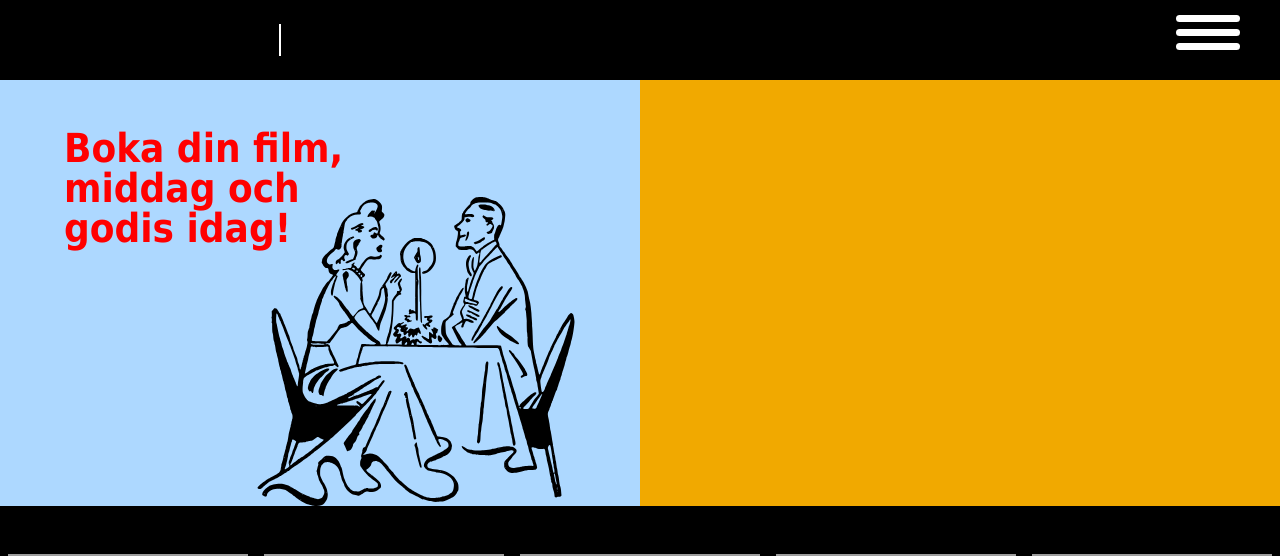
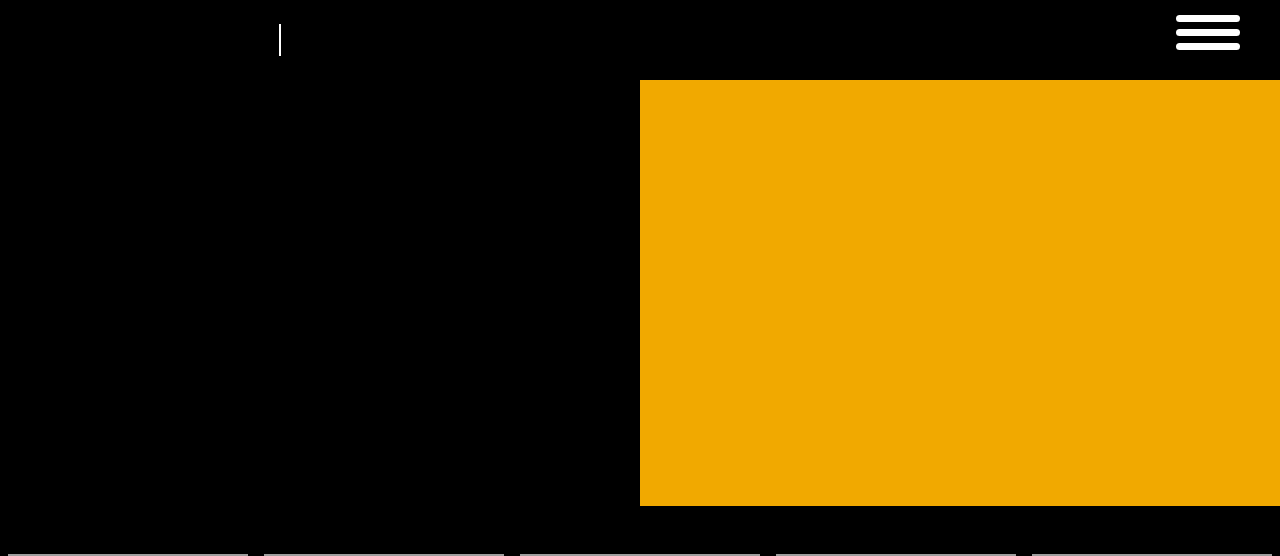
Before and after one commit to casparsylwan/movieDinner, an Angular app: page / in a window 1280 px wide. Both pictures are taken after a click on the picture 128 px from the left and 772 px from the top of the page. Shown: the top 556 px of the page. Built offline with nearby package versions, Linux system fonts and the light colour scheme; grey boxes are pictures that could not be loaded.

Commit message:
description added to front

```diff
--- a/src/app/components/parts/mainfront/mainfront.component.css
+++ b/src/app/components/parts/mainfront/mainfront.component.css
@@ -219,9 +219,6 @@ input{
       background-color: #add8ff;
       width: 100%;
 
-
-
-
     }
 
     .top h2{
@@ -235,8 +232,6 @@ input{
       margin-top: 10%;
       margin-left: 10%;
     }
-
-
 
     .down{
         grid-area: film;
@@ -329,6 +324,26 @@ input{
     /*-------picking tickets and dates big-------------*/
 
 
+    .desc{
+
+        margin: 1rem 2rem 2rem 2rem;
+        color: #fff;
+        font-family: Tahoma;
+        font-weight: bolder;
+        font-size: 1.2rem;
+        line-height: 2rem;
+
+        animation: fly-big 1s ease-in;
+
+    }
+
+    .desc h3{
+        color: #fff;
+        font-size: 1.5rem;
+        margin-top: 2rem;
+    }
+
+    /*------------trailer---------------*/
 
 
     .date-big{
@@ -404,3 +419,9 @@ input{
     0%{ opacity: 0;}
     100%{ opacity: 1;}
   }
+
+  @keyframes fly-big{
+
+    0%{ transform: scale(0); height:0 ; opacity: 0;}
+    100%{ transform: scale(1); height:100% ; opacity: 1;}
+  }
--- a/src/app/components/parts/mainfront/mainfront.component.html
+++ b/src/app/components/parts/mainfront/mainfront.component.html
@@ -1,8 +1,11 @@
 <div [ngClass]="state===1 && width>750 ?'wraper one'   : 'wraper'">
     <div *ngIf="!(numberOfTicketChoosen)" [ngStyle]="stateChangeMainTop()" class="top">
-        <h2>
+        <h2 *ngIf="!(state===1 && width>750)" >
             {{ fronttext }}
-        </h2>
+        </h2 >
+        <h3 class="desc" *ngIf="state===1 && width>750"> Handling </h3>
+        <p class="desc" *ngIf="state===1 && width>750 && !reload">{{ movieDesc }}</p>
+        <p class="desc" *ngIf="state===1 && width>750 &&  reload">{{ movieDesc }}</p>
     </div>
 
 <!-----------------Extra divs for big size---------------------->
--- a/src/app/components/parts/mainfront/mainfront.component.ts
+++ b/src/app/components/parts/mainfront/mainfront.component.ts
@@ -36,6 +36,7 @@ export class MainfrontComponent implements OnInit {
   //Movie info variables
   urlSafe: SafeResourceUrl;
   movieName:string="";
+  movieDesc:string ="";
   movieInfo:movies = new movies();
   ticketprice:number;
   tickets: number = 1;
@@ -46,6 +47,7 @@ export class MainfrontComponent implements OnInit {
   numberOfTicketChoosen:boolean = false;
   dateSetBoolean:boolean;
   seatsTakenBool:boolean = false;
+  reload:boolean = false;
 
   //classes
   wraper:string = "wraper";
@@ -60,9 +62,10 @@ export class MainfrontComponent implements OnInit {
     this.urlSafe = this.sanitizer.bypassSecurityTrustResourceUrl( this.movieInfo.movies[i].trailer);
     this.state = 1;
     this.movieName =  this.movieInfo.movies[i].name;
-    this.ticketprice = this.movieInfo.movies[i].price
-    this.showTmes = this.movieInfo.movies[i].date
-
+    this.ticketprice = this.movieInfo.movies[i].price;
+    this.showTmes = this.movieInfo.movies[i].date;
+    this.movieDesc = this.movieInfo.movies[i].desc;
+    this.reload = !this.reload;
   }
 
   getNumberOfTickets(){
@@ -100,7 +103,9 @@ export class MainfrontComponent implements OnInit {
             this.wraper = "wraper one"
           return{
 
-            'height' : '100%'
+            'height' : '100%',
+            'background-image': 'none',
+            'background-color': '#000'
           }
         }
 
@@ -133,6 +138,10 @@ export class MainfrontComponent implements OnInit {
     console.log(this.seatsTakenBool)
   }
 
+
+
+
+
   constructor(public sanitizer: DomSanitizer) { }
 
   ngOnInit(): void {
```
